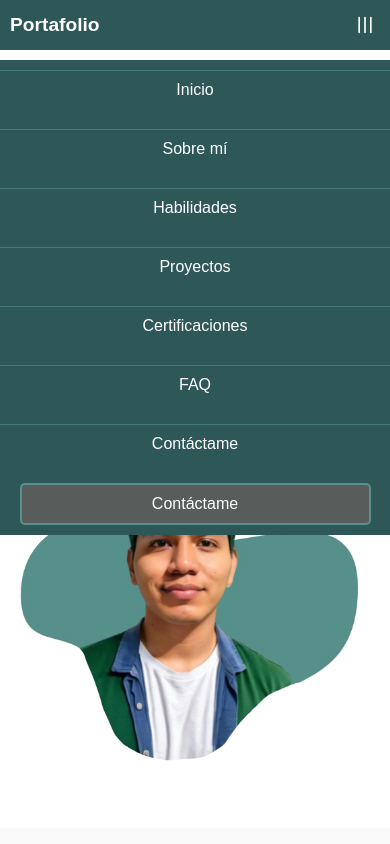
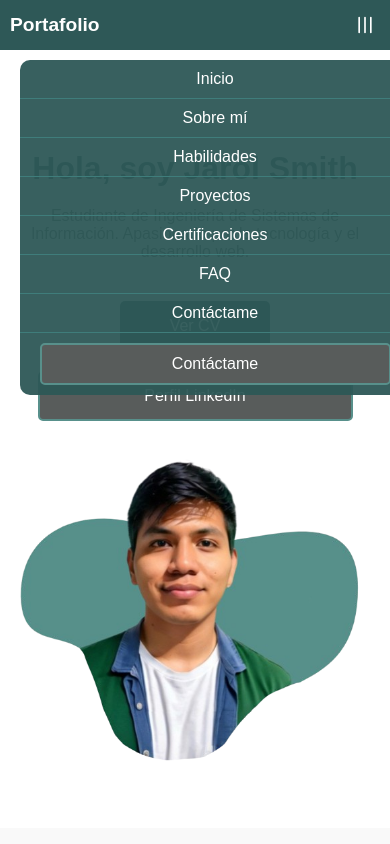
Before and after one commit to Jarol20cb/Portafolio, a plain HTML site: page index.html in a window 390 px wide. Both pictures are taken after a click on the element 365 px from the left and 25 px from the top of the page. Shown: the top 844 px of the page. Drawn offline with nearby package versions, Linux system fonts and the light colour scheme.

Commit message:
se modifico el nav

```diff
--- a/styles.css
+++ b/styles.css
@@ -64,6 +64,7 @@ nav ul li a:hover, .hire-me:hover {
 /* Menu Toggle */
 .menu-toggle {
     display: none;
+    flex-direction: column;
     justify-content: center;
     align-items: center;
     cursor: pointer;
@@ -442,6 +443,8 @@ html {
         position: absolute;
         top: 60px;
         left: 0;
+        max-height: calc(100vh - 60px); /* Asegúrate de que el menú no ocupe toda la pantalla */
+        overflow-y: auto; /* Añadir desplazamiento vertical si es necesario */
     }
 
     nav ul {
@@ -453,7 +456,7 @@ html {
     }
 
     nav ul li {
-        margin: 10px 0;
+        margin: 0;
         width: 100%;
         text-align: center;
     }
@@ -461,17 +464,29 @@ html {
     nav ul li a {
         display: block;
         width: 100%;
-        padding: 15px 0;
-        font-size: 1.2rem;
-        border-top: 1px solid #3f7d7b;
+        padding: 10px 0;
+        font-size: 1rem;
+        color: #ffffff;
+        text-decoration: none;
+        border-bottom: 1px solid #3f7d7b;
     }
 
     nav ul li a:hover {
-        background-color: #3f7d7b;
+        background-color: #285d59;
     }
 
     nav.active {
         display: flex;
+        flex-direction: column;
+        align-items: center;
+        padding: 0;
+        position: fixed; /* Asegúrate de que el menú se mantenga en su lugar */
+        top: 60px;
+        left: 20px; /* Ajuste para que no ocupe todo el ancho */
+        right: 20px; /* Ajuste para que no ocupe todo el ancho */
+        z-index: 999;
+        background-color: rgba(46, 88, 87, 0.95); /* Fondo semitransparente para mejor visibilidad */
+        border-radius: 10px; /* Bordes redondeados para un mejor diseño */
     }
 
     .hire-me {
@@ -611,3 +626,25 @@ html {
         font-size: 1.2rem;
     }
 }
+
+/* Animación de Rebote */
+@keyframes bounceIn {
+    0%, 20%, 50%, 80%, 100% {
+        transform: translateY(0);
+    }
+    40% {
+        transform: translateY(-30px);
+    }
+    60% {
+        transform: translateY(-15px);
+    }
+}
+
+nav ul li {
+    animation: bounceIn 0.6s;
+    transition: transform 0.3s;
+}
+
+nav ul li:hover {
+    transform: translateY(-5px);
+}
```
